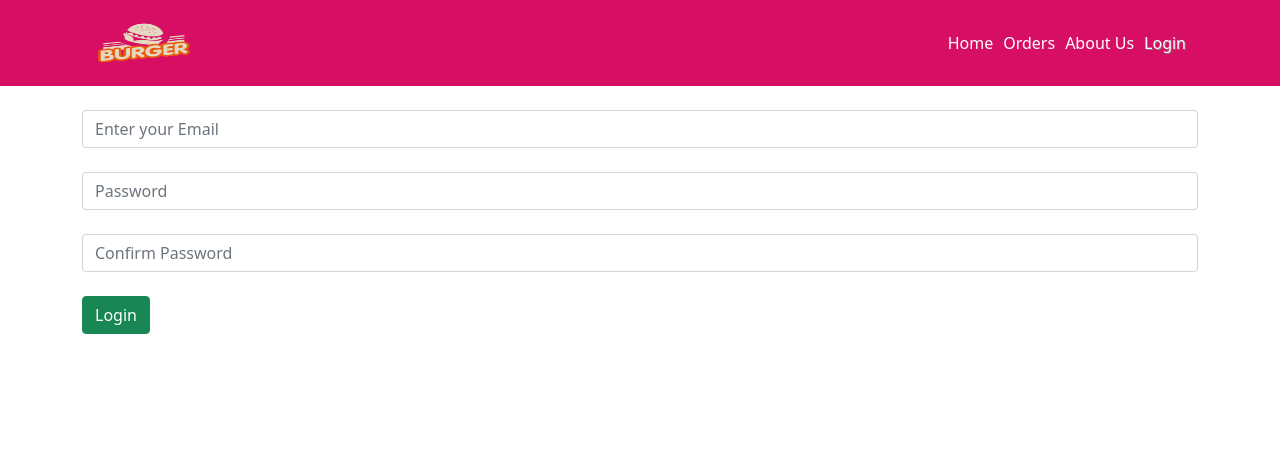
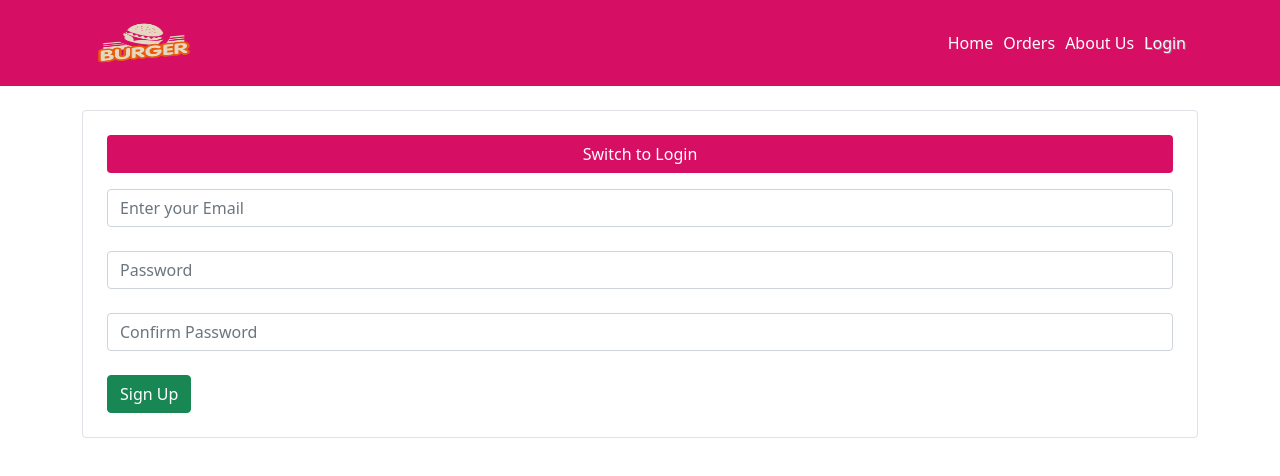
Before and after one commit to wapborhan/burger-builder, a React (Create React App) app: page /login in a window 1280 px wide. Shown: the top 476 px of the page. Built offline with nearby package versions, Linux system fonts and the light colour scheme.

Commit message:
Update Auth.js

```diff
--- a/src/components/auth/Auth.js
+++ b/src/components/auth/Auth.js
@@ -2,6 +2,14 @@ import React, { Component } from "react";
 import { Formik } from "formik";
 
 export default class Auth extends Component {
+  state = {
+    mode: "Sign Up",
+  };
+  switchModeHandler = () => {
+    this.setState({
+      mode: this.state.mode === "Sign Up" ? "Login" : "Sign Up",
+    });
+  };
   render() {
     return (
       <div>
@@ -32,11 +40,31 @@ export default class Auth extends Component {
             } else if (values.password.length < 6) {
               errors.password = "Must be atleast 6 Characters";
             }
+            if (this.state.mode === "Sign Up") {
+              // Confirm Password
+              if (!values.passwordconfirm) {
+                errors.passwordconfirm = "Requred";
+              } else if (values.password !== values.passwordconfirm) {
+                errors.passwordconfirm = "Password does not match!";
+              }
+            }
+
+            //
+            // console.log(errors);
+            return errors;
           }}
         >
-          {({ values, handleChange, handleSubmit }) => (
-            <div className="mt-4">
+          {({ values, handleChange, handleSubmit, errors }) => (
+            <div className="mt-4 border rounded p-4">
+              <button
+                className="btn mb-3 text-white w-100"
+                style={{ backgroundColor: "#D70F64" }}
+                onClick={this.switchModeHandler}
+              >
+                Switch to {this.state.mode === "Sign Up" ? "Login" : "Sign Up"}{" "}
+              </button>
               <form onSubmit={handleSubmit}>
+                <span className="text-danger">{errors.email}</span>
                 <input
                   name="email"
                   className="form-control"
@@ -45,6 +73,8 @@ export default class Auth extends Component {
                   onChange={handleChange}
                 />
                 <br />
+                <span className="text-danger">{errors.password}</span>
+
                 <input
                   name="password"
                   className="form-control"
@@ -52,7 +82,13 @@ export default class Auth extends Component {
                   value={values.password}
                   onChange={handleChange}
                 />
+                {this.state.mode === "Sign Up" ? (
+                  <div>
+                    {" "}
                     <br />
+                    <span className="text-danger">
+                      {errors.passwordconfirm}
+                    </span>
                     <input
                       name="passwordconfirm"
                       className="form-control"
@@ -60,9 +96,12 @@ export default class Auth extends Component {
                       value={values.passwordconfirm}
                       onChange={handleChange}
                     />
+                  </div>
+                ) : null}
+
                 <br />
                 <button type="submit" className="btn btn-success">
-                  Login
+                  {this.state.mode === "Sign Up" ? "Sign Up" : "Login"}
                 </button>
               </form>
             </div>
```
Lines whose indentation alone changed are shown as unchanged.
